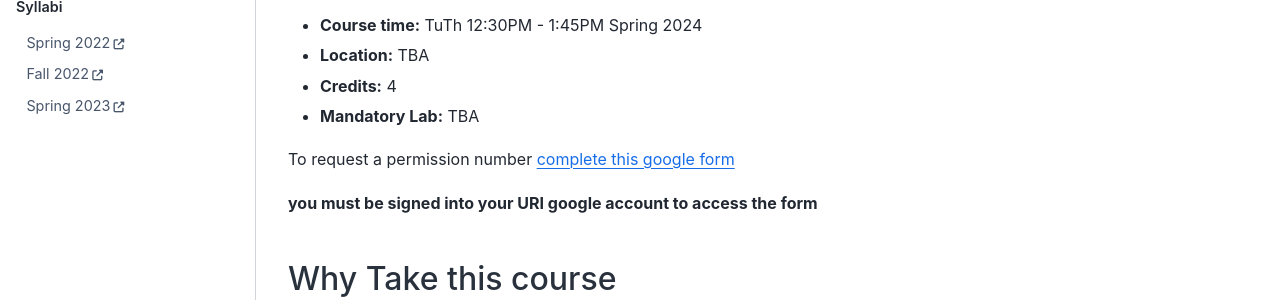
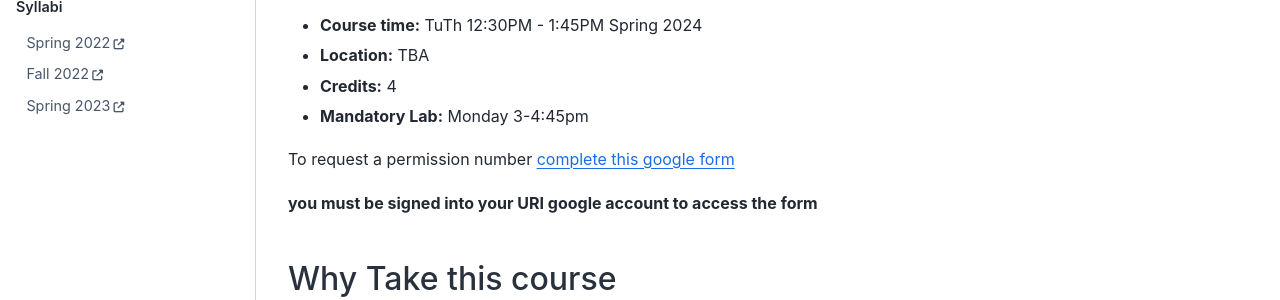
Before and after one commit to klattuada/introcompsys.github.io, a Jupyter Book: the page built from index.md, in a window 1280 px wide and 900 px high. Shown: the part 372-672 px from the top of the window. Built offline with Jupyter Book 1.0.4 settings and Sphinx 7.4.7 and the Sphinx Book theme 1.1.4, drawn with Linux system fonts in a browser that asks for light colours.

Commit message:
lab time

```diff
--- a/index.md
+++ b/index.md
@@ -11,7 +11,7 @@ environment work so that you can debug and learn independently more confident.
 - **Course time:** 	TuTh 12:30PM - 1:45PM Spring 2024
 - **Location:** TBA
 - **Credits:** 4
-- **Mandatory Lab:** TBA
+- **Mandatory Lab:** Monday 3-4:45pm
 
 <!-- Fall 2022, MW 4:30PM - 5:45PM -->
 <!-- Spring 2022, TuTh 12:30PM - 1:45PM -->
```
